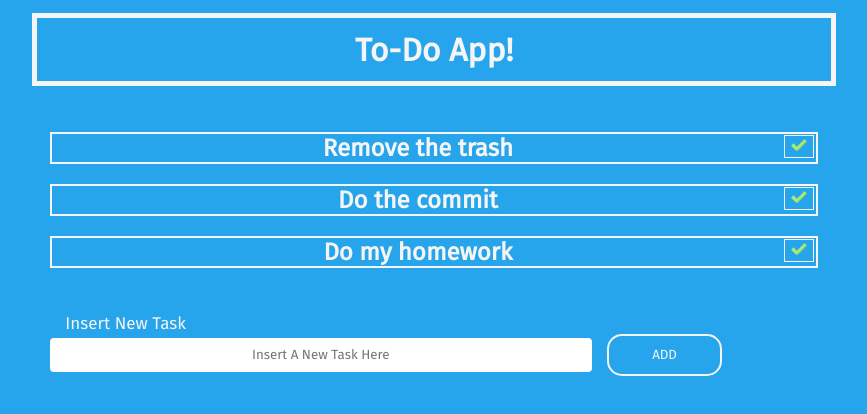
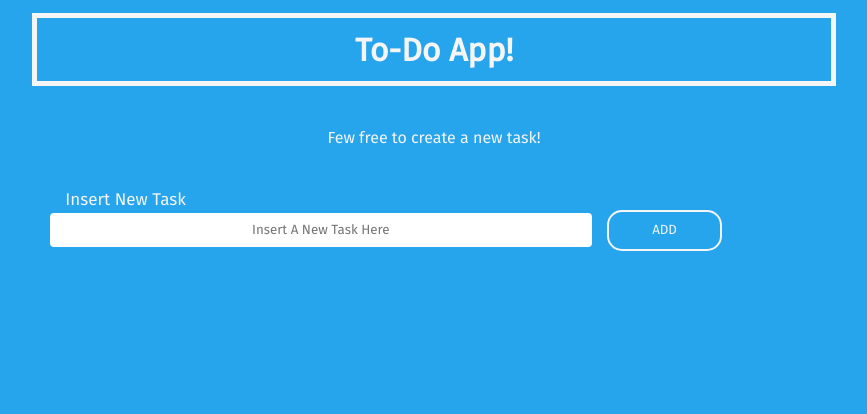
Before and after one commit to Gustavo-tech/todo-app-react, a React (Create React App) app: page / in a window 1280 px wide. Shown: the top 414 px of the page, without its empty margins (206-1073 px from the left). Built offline with nearby package versions, Linux system fonts and the light colour scheme.

Commit message:
Fixing max tasks

```diff
--- a/src/components/App/App.jsx
+++ b/src/components/App/App.jsx
@@ -14,21 +14,41 @@ class App extends Component {
 
     state = {
         tasks: [
-            { id: 1, name: 'Remove the trash' },
-            { id: 2, name: 'Do the commit' },
-            { id: 3, name: 'Do my homework' }
         ]
+    }
+
+    validateTask(task) {
+        if ((task.name) !== "" && (this.state.tasks.length <= 7)) {
+            return true;
+        }
+
+        else {
+            return false;
+        }
     }
 
     addTask = (task) => {
 
-        if (task.name !== "") {
-            task.id = this.state.tasks[this.state.tasks.length - 1].id + 1;
-            let tasks = [...this.state.tasks, task];
-            this.setState({
-                tasks
-            })
+        const valid = this.validateTask(task);
+
+        if (valid == true) {
+            if (this.state.tasks.length == 0) {
+                task.id = 1;
+                let tasks = [task];
+                this.setState({
+                    tasks
+                })
+            }
+
+            else {
+                task.id = this.state.tasks[this.state.tasks.length - 1].id + 1;
+                let tasks = [...this.state.tasks, task];
+                this.setState({
+                    tasks
+                })
+            }
         }
+
     }
 
     deleteTask = (id) => {
@@ -39,7 +59,7 @@ class App extends Component {
         this.setState({
             tasks
         })
-    }
+    };
 
     render() {
         return(
--- a/src/components/Task/Task.jsx
+++ b/src/components/Task/Task.jsx
@@ -21,7 +21,7 @@ const Todos = ({tasks, deleteTask}) => {
   :
 
   (
-    <p>You have no task left, yay!</p>
+    <p>Few free to create a new task!</p>
   );
 
   return (
```
Also changed, not shown: 1 other file (tests, documents, lock files or other folders).
